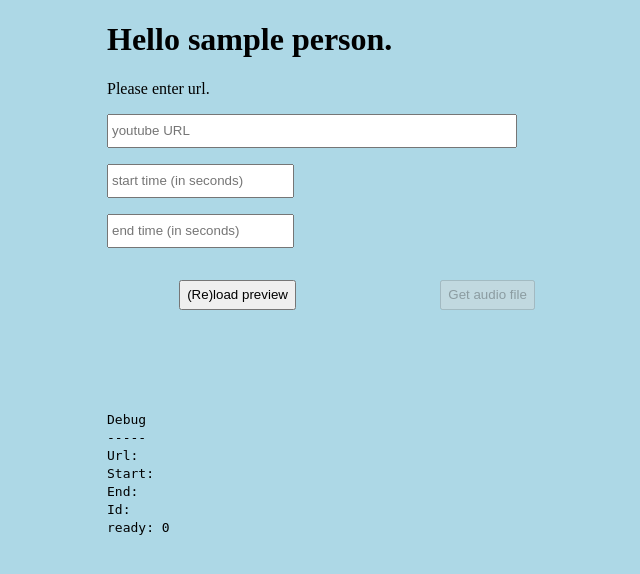
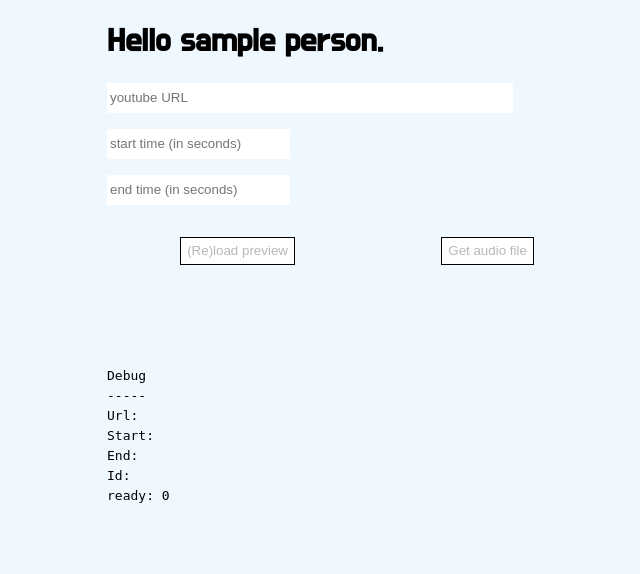
Before and after one commit to uree/youtube-sampler, a Flask app: page /interface in a window 1280 px wide. Shown: the top 574 px of the page, without its empty margins (283-923 px from the left). Run offline with Flask 2, Linux system fonts and the light colour scheme; some libraries are stand-ins or nearby versions.

Commit message:
improved design

```diff
--- a/api/app/app.py
+++ b/api/app/app.py
@@ -54,6 +54,7 @@ def segment_audio(temppath, fname, segment_len, outname):
 
     return segnames
 
+
 def cut_audio(temppath, fname, start, end, outname):
     """
     Cut segment from and audio file an delete the original audio file.
@@ -91,6 +92,7 @@ def ytsampler(self, url, ydl_opts, start, end, segment_len=0, segment=False):
         sample_path = cut_audio(temppath, filename, start, end, outname=title)
 
     return sample_path
+
 
 @app.route('/interface')
 def interface_index():
@@ -223,5 +225,6 @@ def download(path):
     return send_file(return_data, mimetype='audio/mpeg',
                      attachment_filename=fname, as_attachment=True)
 
+
 if __name__ == '__main__':
     app.run(host='0.0.0.0', port=420, debug=True)
--- a/api/app/templates/index.html
+++ b/api/app/templates/index.html
@@ -5,8 +5,10 @@
     <title>YT sampler</title>
     <script src="https://unpkg.com/htmx.org@1.9.8"></script>
     <style media="screen">
+      @import url('https://fonts.googleapis.com/css2?family=Do+Hyeon&family=PT+Sans&display=swap');
       body {
-        background: lightblue;
+        background: aliceblue;
+        font-family: 'Do Hyeon', sans-serif;
       }
       #app {
         max-width: 500px;
@@ -18,6 +20,7 @@
         margin: 1rem 0 1rem 0;
         line-height: 1.5rem;
         padding: 3px;
+        border: none;
       }
       input[name="url"] {
         min-width: 400px;
@@ -29,6 +32,13 @@
       }
       .buttons button {
         line-height: 1.5rem;
+        background: white;
+        box-shadow: 1px black;
+        border: 1px solid black;
+        cursor: pointer;
+      }
+      .buttons button:disabled {
+        cursor: not-allowed;
       }
       .status {
         width: 100%;
@@ -44,6 +54,10 @@
         margin-top: 100px;
         /* display: none; */
       }
+      span.error {
+        font-size: 0.75rem;
+        color: red;
+      }
     </style>
   </head>
   <body>
@@ -51,9 +65,6 @@
       <h1>Hello sample person.</h1>
 
       <div v-if="this.form.url" id="player"></div>
-      <div v-else class="message">
-        <p>Please enter url.</p>
-      </div>
 
       <div id="form">
         <form
@@ -100,6 +111,7 @@
             <button
               type="button"
               name="button"
+              :disabled="readyToPostToAPI === 0"
               @click="createYtPlayer()"
             >(Re)load preview</button>
 
--- a/docker-compose.yml
+++ b/docker-compose.yml
@@ -27,10 +27,6 @@ services:
       - CELERY_RESULT_BACKEND=redis://redis:6379/0
     volumes:
       - ./api/app:/app
-    depends_on:
-      - flask_api
-      - redis
-
 
   redis:
     image: "redis:alpine"
```
